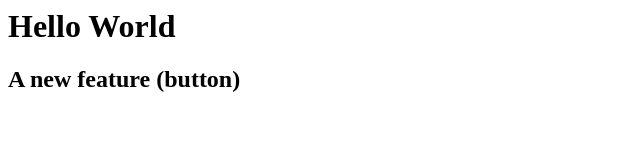
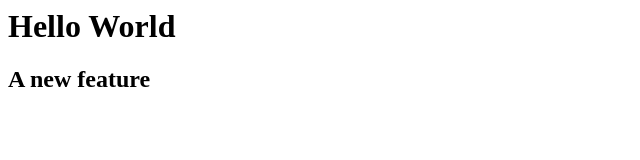
Before and after one commit to jaymn-init/GitDemo, a plain HTML site: page index.html in a window 1280 px wide. Shown: the whole page, without its empty margins (0-640 px from the left). Drawn offline with Linux system fonts and the light colour scheme.

Commit message:
rollback

```diff
--- a/index.html
+++ b/index.html
@@ -1,2 +1,2 @@
 <h1>Hello World</h1>
-<h2>A new feature (button)</h2>
+<h2>A new feature</h2>
```
